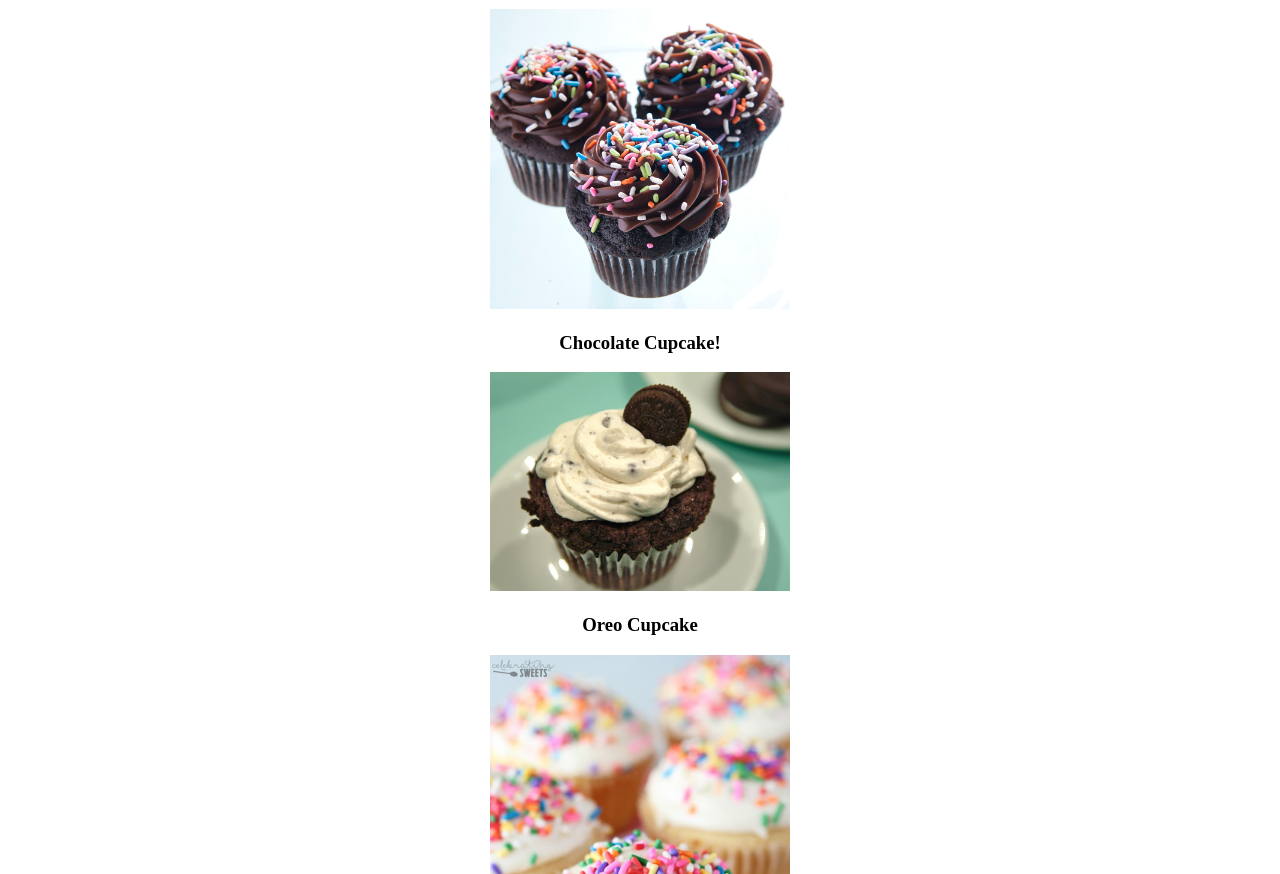
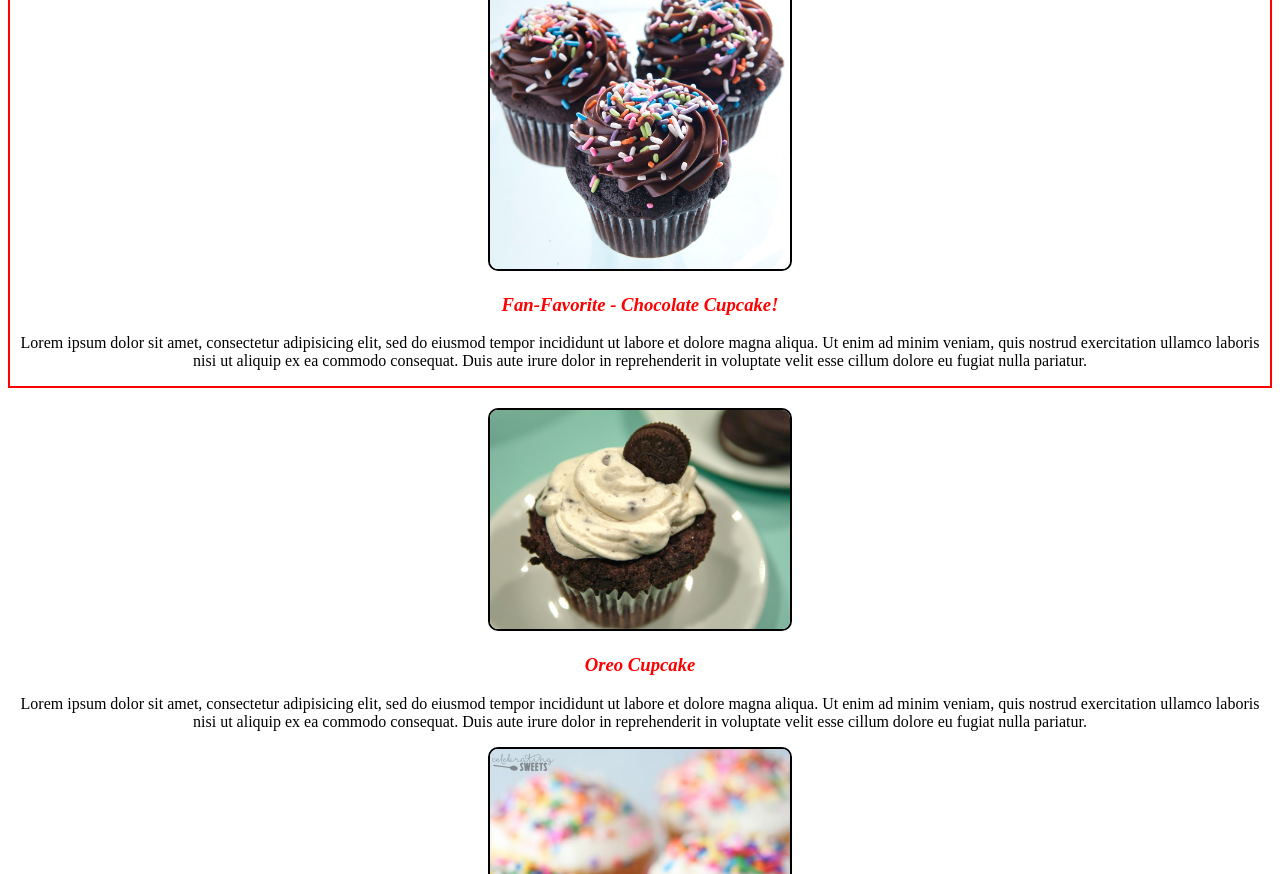
Before and after one commit to wchamberlain89/cupcake-shop, a plain HTML site: page menu.html in a window 1280 px wide. Shown: the part 472-1346 px from the top of the page. Drawn offline with Linux system fonts and the light colour scheme.

Commit message:
add about and css for cupcake and flashy classes

```diff
--- a/Css/styles.css
+++ b/Css/styles.css
@@ -1,6 +1,6 @@
 body {
   text-align: center;
-  padding-top: 10%
+  padding-top: 5%
 }
 
 a {
@@ -9,6 +9,7 @@ a {
   font-size: 20px;
   text-decoration: none;
 }
+
 #logo {
   padding-bottom: 20px;
 }
@@ -16,3 +17,19 @@ a {
 img {
   width: 300px;
 }
+
+.cupcake {
+  border: 2px solid black;
+  border-radius: 10px;
+}
+
+.flashy {
+  color: red;
+  font-style: italic;
+}
+
+.best {
+  border: 2px solid red;
+  padding-top: 20px;
+  margin-bottom: 20px;
+}
--- a/menu.html
+++ b/menu.html
@@ -9,14 +9,21 @@
 
 
     <a id="logo" href="index.html"> <img src="imgs/cupcake-delights.jpg" alt="Logo"></a>
-    <img src="imgs/Chocolate.jpg" alt="Chocolate Cupcake!">
-    <h3>Chocolate Cupcake!</h3>
-    <img src="imgs/oreo.jpg" alt="Oreo Cupcake">
-    <h3>Oreo Cupcake</h3>
-    <img src="imgs/Vanilla.jpg" alt="Vanilla Cupcake!">
-    <h3>Vanilla Cupcake!</h3>
-    <img src="imgs/cactus.jpg" alt="Cactus decorated Cupcake">
-    <h3>Cactus Cupcake!</h3>
+    <div class="best">
+      <img class="cupcake" src="imgs/Chocolate.jpg" alt="Chocolate Cupcake!">
+      <h3 class="flashy">Fan-Favorite - Chocolate Cupcake!</h3>
+      <p>Lorem ipsum dolor sit amet, consectetur adipisicing elit, sed do eiusmod tempor incididunt ut labore et dolore magna aliqua. Ut enim ad minim veniam, quis nostrud exercitation ullamco laboris nisi ut aliquip ex ea commodo consequat. Duis aute irure dolor in reprehenderit in voluptate velit esse cillum dolore eu fugiat nulla pariatur. </p>
+    </div>
+    <img class="cupcake" src="imgs/oreo.jpg" alt="Oreo Cupcake">
+    <h3 class="flashy">Oreo Cupcake</h3>
+    <p>Lorem ipsum dolor sit amet, consectetur adipisicing elit, sed do eiusmod tempor incididunt ut labore et dolore magna aliqua. Ut enim ad minim veniam, quis nostrud exercitation ullamco laboris nisi ut aliquip ex ea commodo consequat. Duis aute irure dolor in reprehenderit in voluptate velit esse cillum dolore eu fugiat nulla pariatur. </p>
+    <img class="cupcake" src="imgs/Vanilla.jpg" alt="Vanilla Cupcake!">
+    <h3 class="flashy">Vanilla Cupcake!</h3>
+    <p>Lorem ipsum dolor sit amet, consectetur adipisicing elit, sed do eiusmod tempor incididunt ut labore et dolore magna aliqua. Ut enim ad minim veniam, quis nostrud exercitation ullamco laboris nisi ut aliquip ex ea commodo consequat. Duis aute irure dolor in reprehenderit in voluptate velit esse cillum dolore eu fugiat nulla pariatur. </p>
+    <img class="cupcake" src="imgs/cactus.jpg" alt="Cactus decorated Cupcake">
+    <h3 class="flashy">Cactus Cupcake!</h3>
+    <p>Lorem ipsum dolor sit amet, consectetur adipisicing elit, sed do eiusmod tempor incididunt ut labore et dolore magna aliqua. Ut enim ad minim veniam, quis nostrud exercitation ullamco laboris nisi ut aliquip ex ea commodo consequat. Duis aute irure dolor in reprehenderit in voluptate velit esse cillum dolore eu fugiat nulla pariatur. </p>
+
 
 
 
```
Also changed, not shown: about.html (+14 -0 lines).
